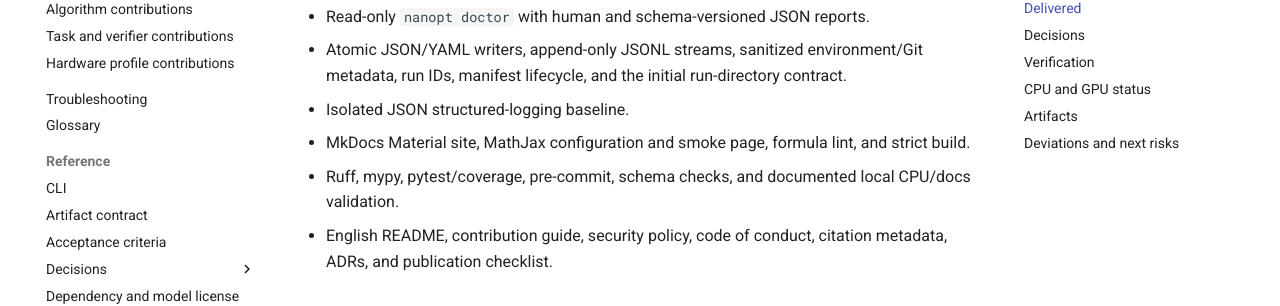
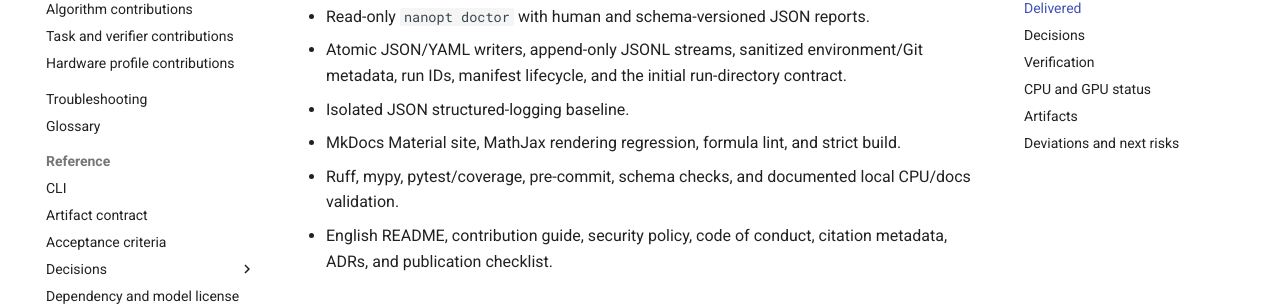
Before and after one commit to shenli/nanopt, an MkDocs documentation site: the page built from docs/reference/m1-completion-report.md, in a window 1280 px wide and 900 px high, scrolled down 426 px. Shown: the part 127-433 px from the top of the window. Built offline with MkDocs 1.6.1 and Material for MkDocs 9.7.7, drawn with Linux system fonts in a browser that asks for light colours; comment, search, counter and statistics services are not loaded.

Commit message:
docs: remove the public MathJax smoke page

```diff
--- a/docs/reference/m1-completion-report.md
+++ b/docs/reference/m1-completion-report.md
@@ -17,7 +17,7 @@
 - Atomic JSON/YAML writers, append-only JSONL streams, sanitized environment/Git metadata, run IDs,
   manifest lifecycle, and the initial run-directory contract.
 - Isolated JSON structured-logging baseline.
-- MkDocs Material site, MathJax configuration and smoke page, formula lint, and strict build.
+- MkDocs Material site, MathJax rendering regression, formula lint, and strict build.
 - Ruff, mypy, pytest/coverage, pre-commit, schema checks, and documented local CPU/docs validation.
 - English README, contribution guide, security policy, code of conduct, citation metadata, ADRs, and
   publication checklist.
--- a/mkdocs.yml
+++ b/mkdocs.yml
@@ -47,7 +47,6 @@
       - Chapter map and evidence tiers: course/index.md
       - Reinforcement Learning from a Systems Perspective: tutorials/rl-from-systems-perspective.md
   - Foundations:
-      - MathJax smoke test: foundations/mathjax-smoke.md
       - Tokens, masks, and log probabilities: foundations/tokens-masks-logprobs.md
       - Entropy and KL divergence: foundations/entropy-and-kl.md
       - Model rendering and LoRA: foundations/model-rendering-and-lora.md
```
Also changed, not shown: docs/foundations/mathjax-smoke.md (deleted, +0 -17 lines), 1 other file.
